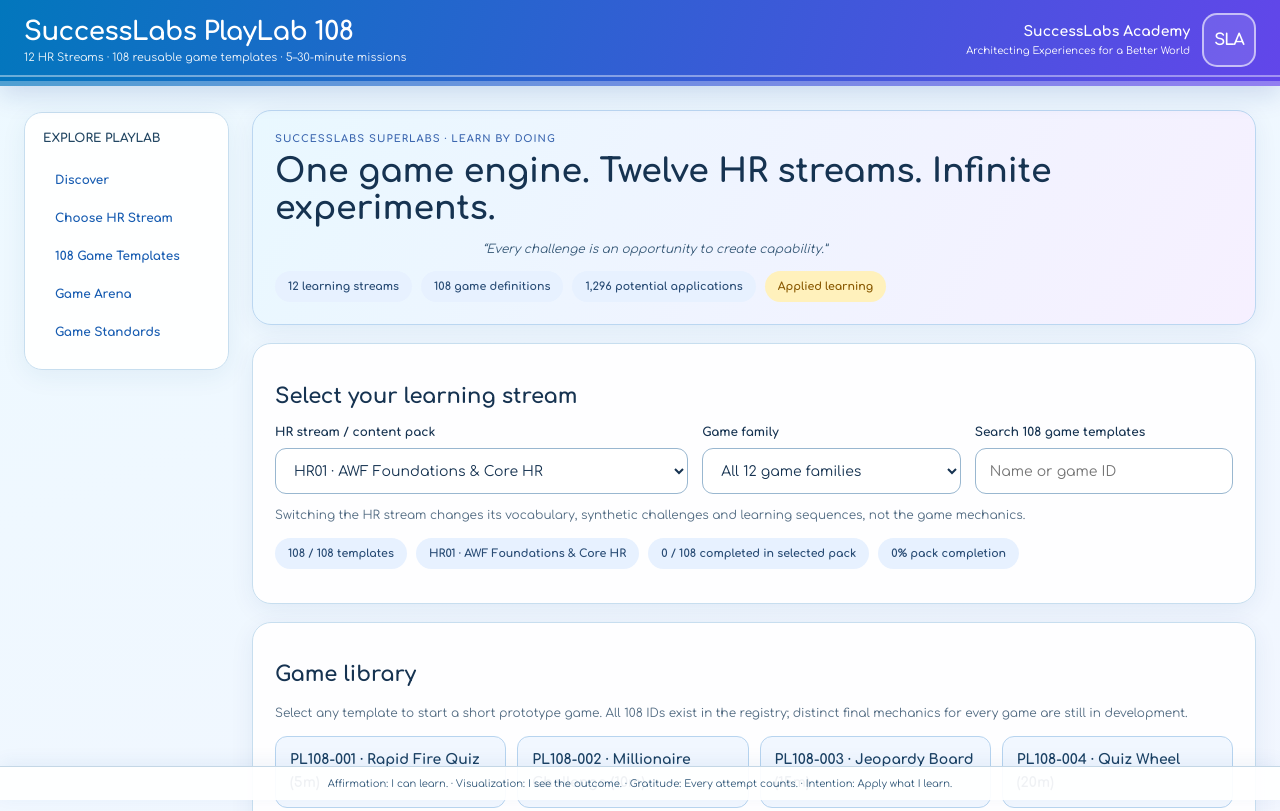
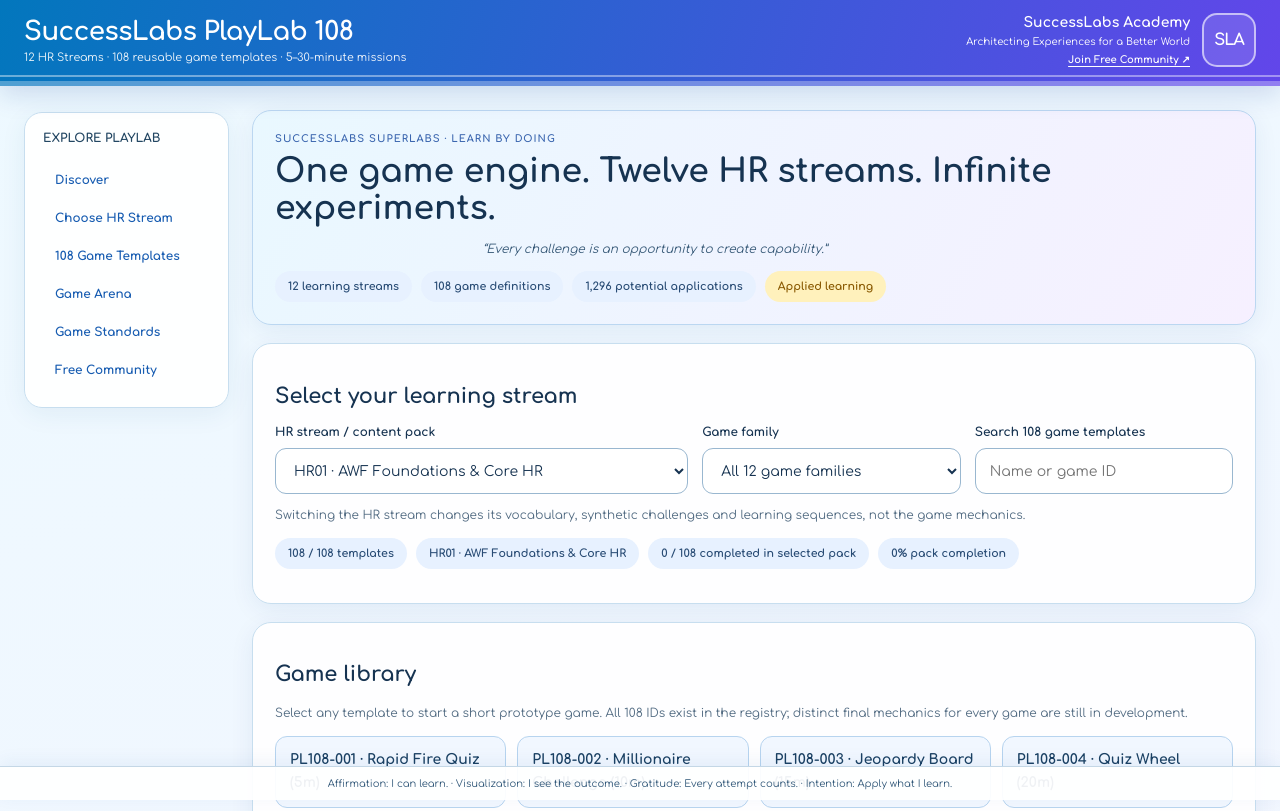
Before and after one commit to nbnayak88/PlayLab-108, a plain HTML site: page index.html in a window 1280 px wide. Shown: the top 811 px of the page. Drawn offline with Linux system fonts and the light colour scheme.

Commit message:
feat(brand): add persistent free Architect Circle community CTA across every game and hub

```diff
--- a/index.html
+++ b/index.html
@@ -68,14 +68,14 @@ footer{position:sticky;bottom:0;z-index:4;background:#ffffffed;border-top:1px so
 @media(max-width:900px){.layout{grid-template-columns:1fr;padding:14px}.sidebar{position:static;display:flex;flex-wrap:wrap;gap:4px;padding:8px}.sidebar b{width:100%;margin:8px}.sidebar a{padding:9px}.toolbar{grid-template-columns:1fr 1fr}}
 @media(max-width:560px){header{padding:12px 12px 17px}.logo-mark{width:43px;height:43px;font-size:12px}.brand-right small{font-size:9px}.header-sub{font-size:9px}.brand-right{gap:7px}.toolbar{grid-template-columns:1fr}.panel{padding:15px}.cards{grid-template-columns:1fr 1fr}.tile{font-size:11px;min-height:73px;padding:9px}.layout{gap:12px}}
 @media(prefers-reduced-motion:reduce){html{scroll-behavior:auto}*,*:before,*:after{transition:none!important}}
-.scenario-text{font-size:16px;line-height:1.85;padding:16px;border-left:4px solid var(--brand-a);background:#f0f7ff;border-radius:12px}.decision-choices{display:grid;grid-template-columns:1fr;gap:12px;margin:18px 0}.decision-choices .tile{min-height:66px;text-align:left;padding:15px}.decision-feedback{line-height:1.8;padding:8px 0}.decision-feedback strong{color:#14654c}.decision-feedback p{margin:8px 0}.decision-choices .good{background:#c7f4d7;border-color:#4c9b70}.decision-choices .bad{background:#ffe2e2;border-color:#d87575}</style></head>
+.scenario-text{font-size:16px;line-height:1.85;padding:16px;border-left:4px solid var(--brand-a);background:#f0f7ff;border-radius:12px}.decision-choices{display:grid;grid-template-columns:1fr;gap:12px;margin:18px 0}.decision-choices .tile{min-height:66px;text-align:left;padding:15px}.decision-feedback{line-height:1.8;padding:8px 0}.decision-feedback strong{color:#14654c}.decision-feedback p{margin:8px 0}.decision-choices .good{background:#c7f4d7;border-color:#4c9b70}.decision-choices .bad{background:#ffe2e2;border-color:#d87575}.community-cta{margin:20px 0 4px;padding:19px;border-radius:17px;background:linear-gradient(120deg,#e6f8ff,#f4eaff);border:1px solid #b6d9f5}.community-cta h3{font-size:17px;margin:0 0 8px}.community-cta p{line-height:1.65;margin:0 0 13px;color:#365776}.cta-actions{display:flex;flex-wrap:wrap;gap:10px}.cta-primary,.cta-secondary{display:inline-flex;align-items:center;justify-content:center;min-height:46px;padding:12px 16px;border-radius:12px;text-decoration:none;font-weight:700;font-size:12px}.cta-primary{background:linear-gradient(110deg,var(--brand-a),var(--brand-b));color:white}.cta-secondary{background:white;color:#1c568a;border:1px solid #a5c5e3}.cta-primary:focus-visible,.cta-secondary:focus-visible{outline:3px solid #efbd35}.header-cta{display:inline-block;margin-top:7px;color:white;font-size:10px;font-weight:700;text-underline-offset:3px}@media(max-width:560px){.cta-actions a{width:100%}}</style></head>
 <body>
 <header><div class="brand-row">
 <div><h1>SuccessLabs PlayLab 108</h1><p class="header-sub">12 HR Streams · 108 reusable game templates · 5–30-minute missions</p></div>
-<div class="brand-right"><div><strong>SuccessLabs Academy</strong><small>Architecting Experiences for a Better World</small></div><div class="logo-mark" title="SuccessLabs Academy text mark — replace with approved logo asset">SLA</div></div>
+<div class="brand-right"><div><strong>SuccessLabs Academy</strong><small>Architecting Experiences for a Better World</small><a class="header-cta" href="https://successlabsacademy.com/architect-circle" target="_blank" rel="noopener noreferrer">Join Free Community ↗</a></div><div class="logo-mark" title="SuccessLabs Academy text mark — replace with approved logo asset">SLA</div></div>
 </div><div class="track-one" aria-hidden="true"></div><div class="track-two" aria-label="Learning completion progress"><div id="globalProgress"></div></div></header>
 <div class="layout">
-<nav class="sidebar" aria-label="Learning hub navigation"><b>EXPLORE PLAYLAB</b><a href="#overview">Discover</a><a href="#configure">Choose HR Stream</a><a href="#catalog">108 Game Templates</a><a href="#play">Game Arena</a><a href="#resources">Game Standards</a></nav>
+<nav class="sidebar" aria-label="Learning hub navigation"><b>EXPLORE PLAYLAB</b><a href="#overview">Discover</a><a href="#configure">Choose HR Stream</a><a href="#catalog">108 Game Templates</a><a href="#play">Game Arena</a><a href="#resources">Game Standards</a><a href="#community">Free Community</a></nav>
 <main class="content">
 <section id="overview" class="panel hero"><div class="kicker">SuccessLabs SuperLabs · Learn by Doing</div><h2>One game engine. Twelve HR streams. Infinite experiments.</h2><p id="quote" class="quote">“Every challenge is an opportunity to create capability.”</p><div class="chips"><span class="chip">12 learning streams</span><span class="chip">108 game definitions</span><span class="chip">1,296 potential applications</span><span class="chip highlight">Applied learning</span></div></section>
 <section id="configure" class="panel"><h2>Select your learning stream</h2><div class="toolbar"><div><label for="pack">HR stream / content pack</label><select id="pack"><option value="hr01">HR01 · AWF Foundations & Core HR</option>
@@ -91,8 +91,8 @@ footer{position:sticky;bottom:0;z-index:4;background:#ffffffed;border-top:1px so
 <option value="hr11">HR11 · AI-Powered HR</option>
 <option value="hr12">HR12 · Connected HR</option></select></div><div><label for="family">Game family</label><select id="family"><option value="">All 12 game families</option></select></div><div><label for="search">Search 108 game templates</label><input id="search" placeholder="Name or game ID" autocomplete="off"></div></div><p class="muted">Switching the HR stream changes its vocabulary, synthetic challenges and learning sequences, not the game mechanics.</p><div class="stats"><span class="pill" id="total">108 templates</span><span class="pill" id="packLabel">HR01</span><span class="pill" id="finished">0 completed locally</span><span class="pill" id="progressLabel">0% pack completion</span></div></section>
 <section id="catalog" class="panel"><h2>Game library</h2><p class="muted">Select any template to start a short prototype game. All 108 IDs exist in the registry; distinct final mechanics for every game are still in development.</p><div class="cards" id="games"></div></section>
-<section id="play" class="panel hide"><div class="row"><button class="alt" id="back">← Game Library</button><button class="alt" id="restart">Restart</button><button class="alt" id="hint">Hint (−5)</button></div><h2 id="gameTitle"></h2><p class="muted" id="mechanic"></p><div class="stats"><span class="pill" id="score">Score 0</span><span class="pill" id="timer">Time 0:00</span><span class="pill" id="round">Round 1</span></div><div class="progress"><div id="bar"></div></div><h3 id="prompt"></h3><div id="board"></div><p class="status" id="message" role="status" aria-live="polite"></p><div class="hide" id="end"></div></section>
-<section id="resources" class="panel"><h2>Source, standards &amp; evidence</h2><p><a id="docsLink" href="https://github.com/nbnayak88/PlayLab-108/tree/main/examples/hr-streams">Open stream specification ↗</a></p><p><a href="https://github.com/nbnayak88/PlayLab-108/blob/main/standards/PLAYLAB-108-MASTER.md">Universal game standards</a> · <a href="https://github.com/nbnayak88/PlayLab-108/blob/main/examples/hr-streams/README.md">HR12-stream mapping</a> · <a href="https://github.com/nbnayak88/PlayLab-108">GitHub source</a></p><p class="muted notice">Prototype disclaimer: This hub implements simplified family-level game loops, not 108 fully unique production games. Content is fictional and educational; game scores are not SAP certifications or proof of enterprise configuration skills.</p></section>
+<section id="play" class="panel hide"><div class="row"><button class="alt" id="back">← Game Library</button><button class="alt" id="restart">Restart</button><button class="alt" id="hint">Hint (−5)</button></div><h2 id="gameTitle"></h2><p class="muted" id="mechanic"></p><div class="stats"><span class="pill" id="score">Score 0</span><span class="pill" id="timer">Time 0:00</span><span class="pill" id="round">Round 1</span></div><div class="progress"><div id="bar"></div></div><h3 id="prompt"></h3><div id="board"></div><p class="status" id="message" role="status" aria-live="polite"></p><div class="hide" id="end"></div><aside class="community-cta" aria-label="SuccessLabs free community invitation"><h3>Keep learning beyond the game ✨</h3><p>Join the free SuccessLabs Academy Architect Circle to explore real-world HR challenges, exchange ideas and continue your architecture journey.</p><div class="cta-actions"><a class="cta-primary" href="https://successlabsacademy.com/architect-circle" target="_blank" rel="noopener noreferrer">Join Our Free Community ↗</a><a class="cta-secondary" href="https://workforce.successlabsacademy.com/" target="_blank" rel="noopener noreferrer">Explore Workforce Learning ↗</a></div></aside></section>
+<section id="community" class="panel"><div class="kicker">Free learning community</div><h2>Architecting Experiences for a Better World</h2><p class="muted">Your game is one step. Continue your journey with peers, experiments and applied architecture thinking.</p><div class="cta-actions"><a class="cta-primary" href="https://successlabsacademy.com/architect-circle" target="_blank" rel="noopener noreferrer">Join Our Free Community ↗</a><a class="cta-secondary" href="https://workforce.successlabsacademy.com/" target="_blank" rel="noopener noreferrer">Explore HR Learning ↗</a></div></section><section id="resources" class="panel"><h2>Source, standards &amp; evidence</h2><p><a id="docsLink" href="https://github.com/nbnayak88/PlayLab-108/tree/main/examples/hr-streams">Open stream specification ↗</a></p><p><a href="https://github.com/nbnayak88/PlayLab-108/blob/main/standards/PLAYLAB-108-MASTER.md">Universal game standards</a> · <a href="https://github.com/nbnayak88/PlayLab-108/blob/main/examples/hr-streams/README.md">HR12-stream mapping</a> · <a href="https://github.com/nbnayak88/PlayLab-108">GitHub source</a></p><p class="muted notice">Prototype disclaimer: This hub implements simplified family-level game loops, not 108 fully unique production games. Content is fictional and educational; game scores are not SAP certifications or proof of enterprise configuration skills.</p></section>
 </main></div>
 <footer><span>Affirmation: I can learn. · Visualization: I see the outcome. · Gratitude: Every attempt counts. · Intention: Apply what I learn.</span></footer>
 <script src="hr-packs.js"></script><script src="engines/quiz-arena.js"></script><script src="engines/hr01-decision-sprint.js"></script><script src="app.js"></script>
```
